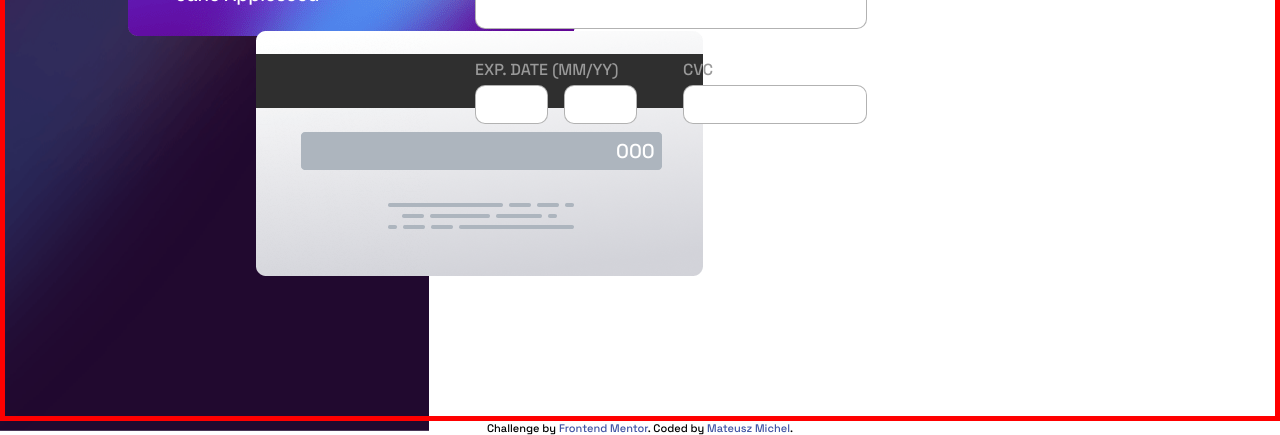
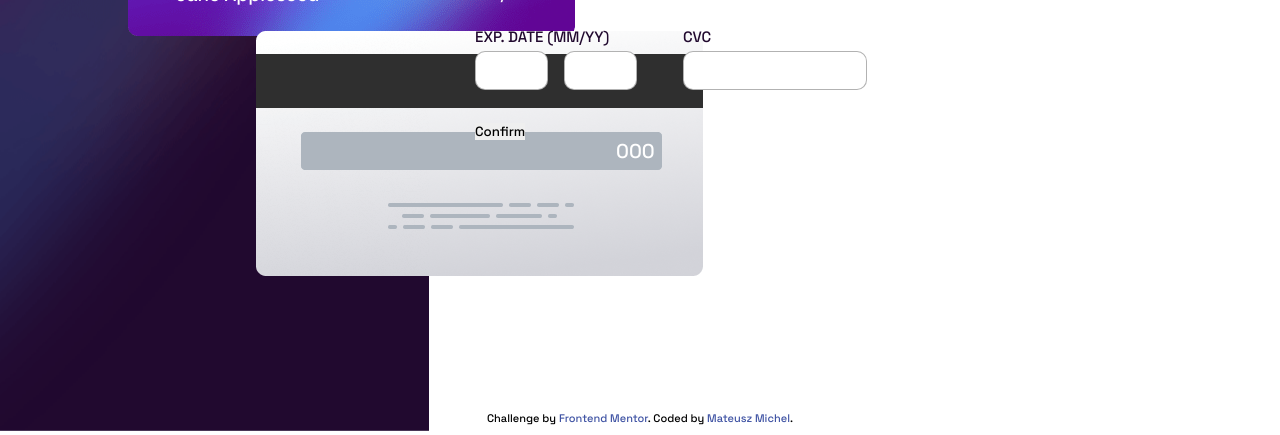
Before and after one commit to Lorexowy/Interactive-Card-Details-Form-Exercise, a plain HTML site: page index.html in a window 1280 px wide. Shown: the part 369-804 px from the top of the page. Drawn offline with Linux system fonts and the light colour scheme.

Commit message:
html and css progress

```diff
--- a/index.html
+++ b/index.html
@@ -64,6 +64,9 @@
       </div>
 
     </div>
+    <div class="inputBox">
+      <button class="button" href="#">Confirm</button>
+    </div>
   </form>
 
 </div>
--- a/style.css
+++ b/style.css
@@ -79,7 +79,7 @@ body{
     justify-content: center;
     flex-flow: column;
     padding-bottom: 60px;
-    border: 5px solid red;
+    /* border: 5px solid red; */
 }
 .container form{
     position: absolute;
@@ -92,8 +92,10 @@ body{
 }
 .container form .inputBox span{
     display: block;
-    color: #999;
+    color: hsl(278, 68%, 11%);
     padding-bottom: 5px;
+
+    font-size: 15px;
 }
 .container form .inputBox input{
     width: 100%;
```
